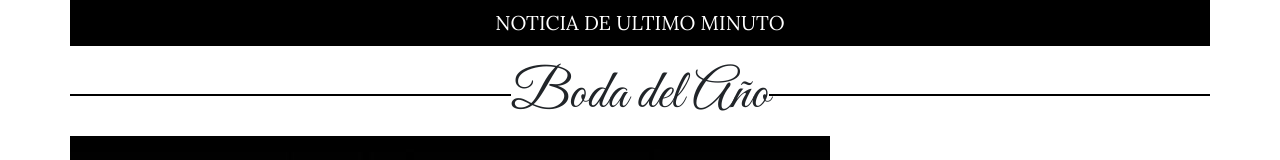
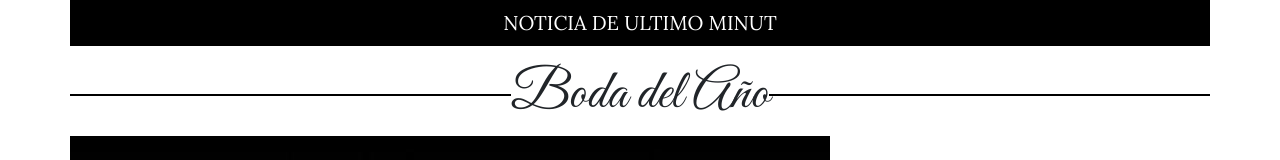
Before and after one commit to wertyjhgf/invitacion_boda, a plain HTML site: page index.html in a window 1280 px wide. Shown: the top 160 px of the page. Drawn offline with nearby package versions, Linux system fonts and the light colour scheme.

Commit message:
configurando

```diff
--- a/index.html
+++ b/index.html
@@ -36,7 +36,7 @@
         <div class="row">
             <div class="col-12 px-0">
                 <div class="notica-container py-2 fs-5">
-                    <p class="mb-0">NOTICIA DE ULTIMO MINUTO</p>
+                    <p class="mb-0">NOTICIA DE ULTIMO MINUT</p>
                 </div>
                 <h1 class="text-center fs-55 line-through mt-3">Boda del Año</h1>
 
```
